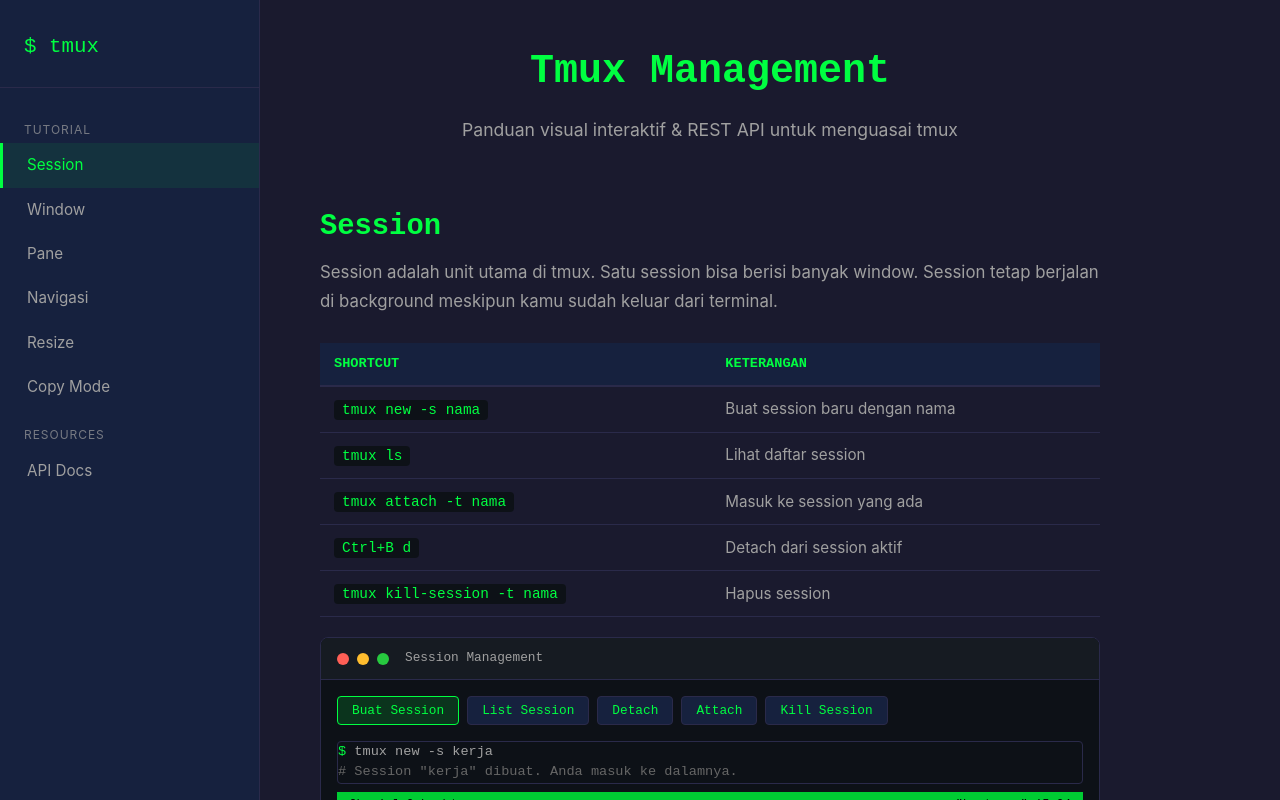
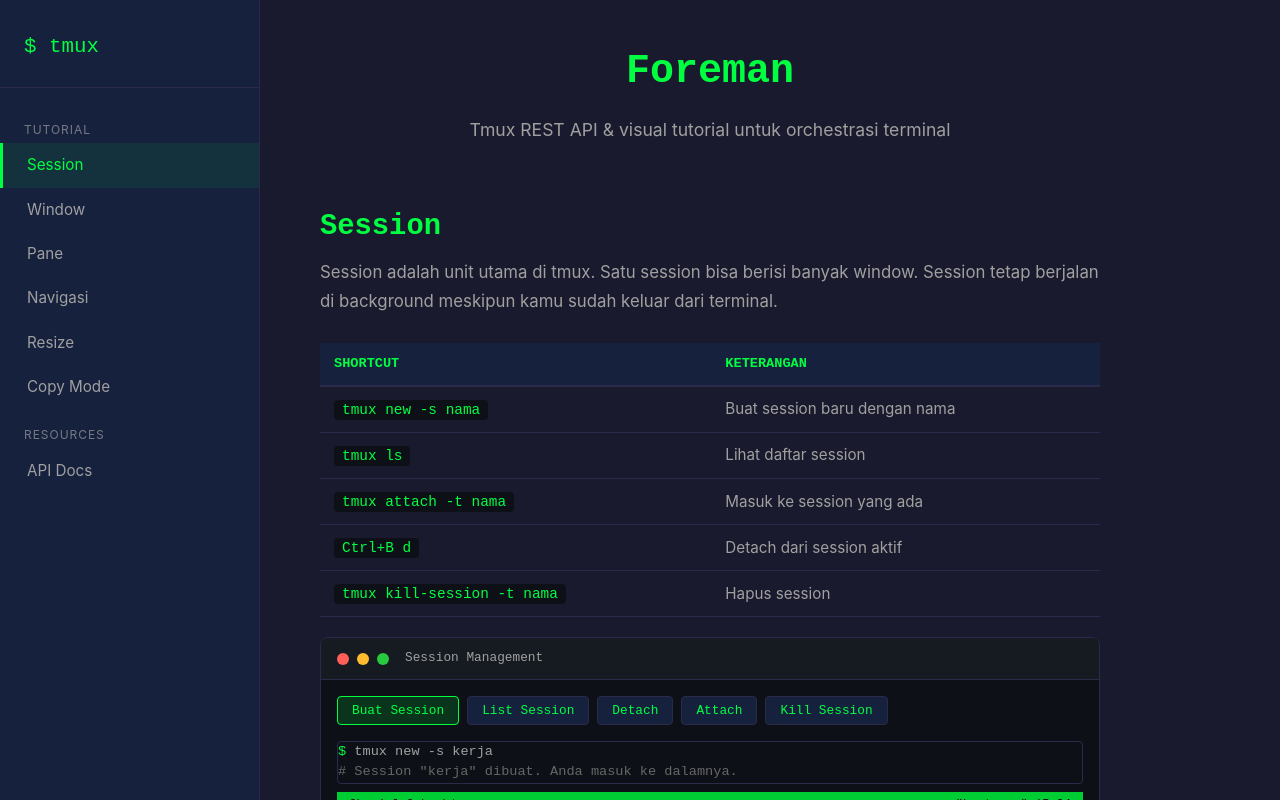
Before and after one commit to onchainyaotoshi/tmux-api, a React (Vite) app: page / in a window 1280 px wide. Shown: the top 800 px of the page. Built offline with nearby package versions, Linux system fonts and the light colour scheme.

Commit message:
chore: rename project to Foreman
Co-Authored-By: Claude Opus 4.6 (1M context) <noreply@anthropic.com>

```diff
--- a/docker-compose.yml
+++ b/docker-compose.yml
@@ -1,5 +1,5 @@
 services:
-  tmux-management:
+  foreman:
     build: .
     ports:
       - "127.0.0.1:${PORT:-9997}:${PORT:-9997}"
--- a/index.html
+++ b/index.html
@@ -3,7 +3,7 @@
   <head>
     <meta charset="UTF-8" />
     <meta name="viewport" content="width=device-width, initial-scale=1.0" />
-    <title>Tmux Management</title>
+    <title>Foreman</title>
   </head>
   <body>
     <div id="root"></div>
--- a/package.json
+++ b/package.json
@@ -1,5 +1,5 @@
 {
-  "name": "tmux-management",
+  "name": "foreman",
   "private": true,
   "version": "0.0.0",
   "type": "module",
--- a/src/frontend/App.jsx
+++ b/src/frontend/App.jsx
@@ -22,8 +22,8 @@ function App() {
       <Sidebar sections={sections} />
       <main className={styles.main}>
         <div className={styles.header}>
-          <h1>Tmux Management</h1>
-          <p>Panduan visual interaktif & REST API untuk menguasai tmux</p>
+          <h1>Foreman</h1>
+          <p>Tmux REST API & visual tutorial untuk orchestrasi terminal</p>
         </div>
         <SessionSection />
         <WindowSection />
--- a/src/server/index.js
+++ b/src/server/index.js
@@ -75,7 +75,7 @@ if (existsSync(distPath)) {
 try {
   // 0.0.0.0 inside container; docker-compose binds 127.0.0.1 on host side
   await app.listen({ port: PORT, host: '0.0.0.0' })
-  console.log(`Tmux Management API running on port ${PORT}`)
+  console.log(`Foreman API running on port ${PORT}`)
   if (SWAGGER_ENABLED) {
     console.log(`Swagger UI: http://localhost:${PORT}/docs`)
   }
--- a/src/server/plugins/swagger.js
+++ b/src/server/plugins/swagger.js
@@ -8,7 +8,7 @@ async function swaggerPlugin(fastify, opts) {
   await fastify.register(swagger, {
     openapi: {
       info: {
-        title: 'Tmux Management API',
+        title: 'Foreman API',
         description: 'REST API for controlling tmux sessions, windows, and panes',
         version: '1.0.0',
       },
```
Also changed, not shown: 1 other file (tests, documents, lock files or other folders).
